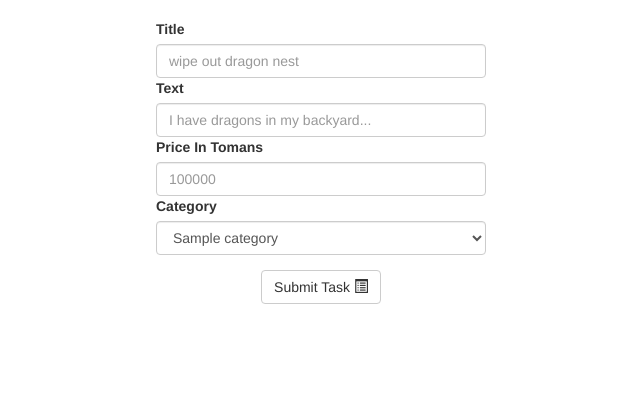
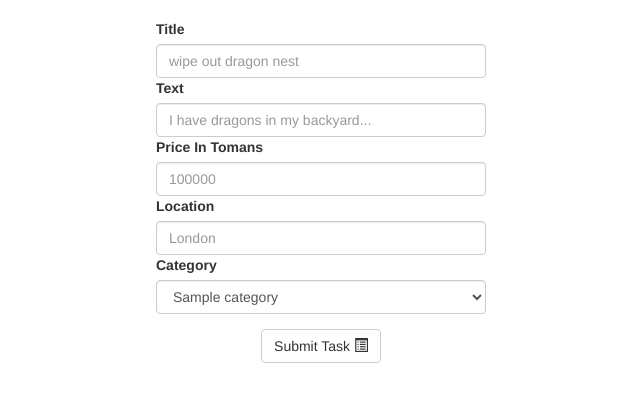
Before and after one commit to mehranakk/taskrabbit, a Django app: page /new_task/ in a window 1280 px wide. Shown: the part 51-453 px from the top of the page, without its empty margins (319-959 px from the left). Run offline with Django 3.2, Linux system fonts and the light colour scheme; a user stored in the database is signed in; tables that the repository leaves empty hold one stand-in row (values such as "Sample post"); some libraries are stand-ins or nearby versions.

Commit message:
Resolved bug regarding location in new task page

```diff
--- a/catalogue/forms.py
+++ b/catalogue/forms.py
@@ -21,10 +21,10 @@ class NewProfileForm(forms.Form):
 class NewTaskForm(forms.ModelForm):
     class Meta:
         model = Task
-        fields = ['title', 'text', 'category', 'price', ]
+        fields = ['title', 'text', 'category', 'price', 'location', ]
 
 
 class CommentForm(forms.ModelForm):
     class Meta:
         model = Comment
-        fields = ['rate', 'text',]
+        fields = ['rate', 'text', ]
--- a/catalogue/templates/new_task.html
+++ b/catalogue/templates/new_task.html
@@ -26,6 +26,8 @@
                     <input class="form-control" type="text" id="id_text" name="text" placeholder="I have dragons in my backyard..." />
                     <label for="id_price">Price In Tomans</label>
                     <input class="form-control" type="text" id="id_price" name="price" placeholder="100000" />
+                    <label for="id_location">Location</label>
+                    <input class="form-control" type="text" id="id_location" name="location" placeholder="London" />
                     <label for="id_category">Category</label>
                     <select id="id_category" name="category" class="form-control">
                         {% for category in categories %}
--- a/catalogue/views.py
+++ b/catalogue/views.py
@@ -265,7 +265,8 @@ def new_task(request):
             text = form.cleaned_data['text']
             category = form.cleaned_data['category']
             price = form.cleaned_data['price']
-            task = Task.objects.create(employer=employer, title=title, price=price, text=text, upload_date=datetime.now(), category=category, status='N')
+            location = form.cleaned_data['location']
+            task = Task.objects.create(employer=employer, title=title, price=price, text=text, upload_date=datetime.now(), category=category, status='N', location=location)
             task.save()
 
         return HttpResponseRedirect('/')
```
